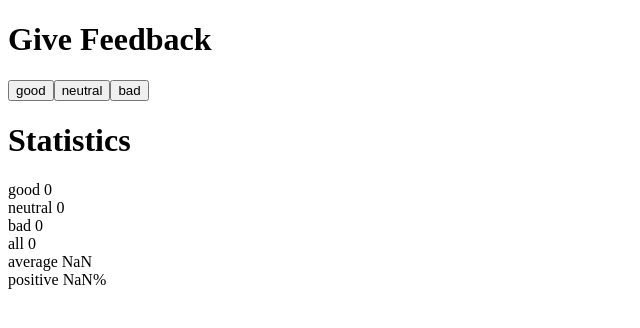
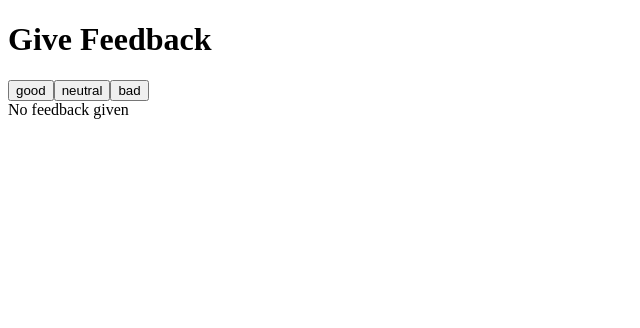
Before and after one commit to Polar8ear/Full-Stack-Open, a React (Create React App) app in the folder part1/unicafe/: page / in a window 1280 px wide. Shown: the top 328 px of the page, without its empty margins (0-640 px from the left). Built offline with nearby package versions, Linux system fonts and the light colour scheme.

Commit message:
Part 1.8 & 1.9

```diff
--- a/part1/unicafe/src/App.js
+++ b/part1/unicafe/src/App.js
@@ -6,6 +6,24 @@ const Button = ({text,handleClick}) =>{
   return(<button onClick={handleClick}>{text}</button>)
 }
 
+const Statistics = ({good,neutral,bad})=> {
+  const all=good+neutral+bad
+
+  if(all!==0){
+    return(
+      <div>
+        <Header text='Statistics'></Header>
+        <div>good {good}</div>
+        <div>neutral {neutral}</div>
+        <div>bad {bad}</div>
+        <div>all {all}</div>
+        <div>average {(good-bad)/all}</div>
+        <div>positive {good/all*100}%</div>
+      </div>
+    )
+  }
+  return (<div>No feedback given</div>)
+}
 
 const App = () => {
   // save clicks of each button to its own state
@@ -13,7 +31,7 @@ const App = () => {
   const [neutral, setNeutral] = useState(0)
   const [bad, setBad] = useState(0)
 
-  const all=good+neutral+bad
+
 
   return (
     <div>
@@ -22,13 +40,7 @@ const App = () => {
       <Button text="neutral" handleClick={() => setNeutral(neutral+1)}></Button>
       <Button text="bad" handleClick={() => setBad(bad+1)}></Button>
 
-      <Header text='Statistics'></Header>
-      <div>good {good}</div>
-      <div>neutral {neutral}</div>
-      <div>bad {bad}</div>
-      <div>all {all}</div>
-      <div>average {(good-bad)/all}</div>
-      <div>positive {good/all*100}%</div>
+     <Statistics good={good} neutral={neutral} bad={bad}></Statistics>
 
 
     </div>
```
